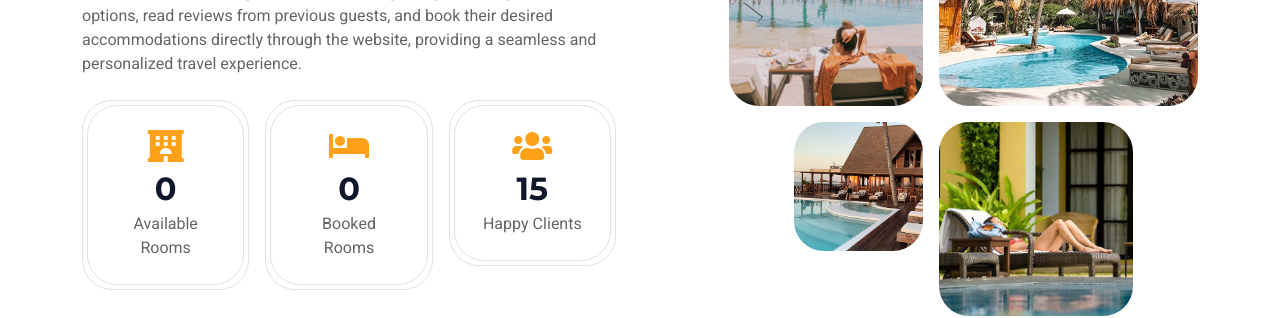
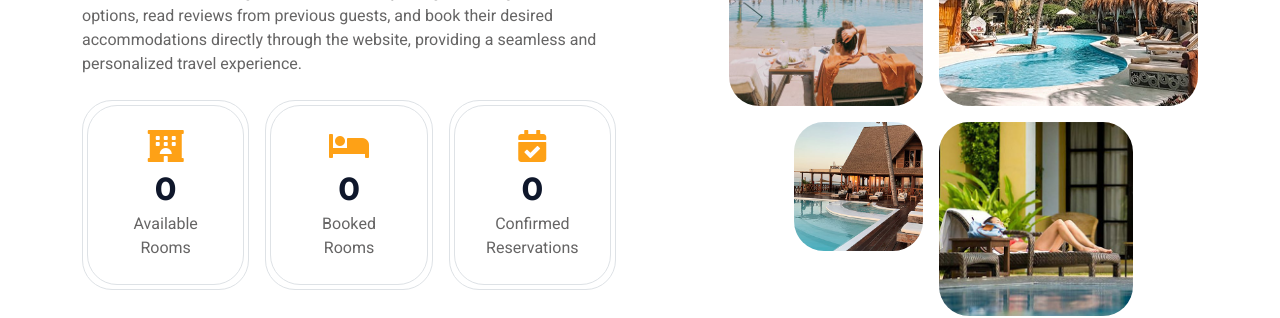
Before and after one commit to ddushev/react-book-project, a React (Vite) app in the folder client/: page /about in a window 1280 px wide. Shown: the part 780-1098 px from the top of the page. Built offline with nearby package versions, Linux system fonts and the light colour scheme; no server answers.

Commit message:
Updated about page to show available and booked rooms and confirmed reservations

```diff
--- a/client/src/components/About/AboutMain/AboutMain.jsx
+++ b/client/src/components/About/AboutMain/AboutMain.jsx
@@ -27,7 +27,7 @@ export const AboutMain = () => {
                                     <div className="border rounded text-center p-4">
                                         <i className="fa fa-hotel fa-2x text-primary mb-2" />
                                         <h2 className="mb-1" data-toggle="counter-up">
-                                            {rooms.filter(room => !room.booked).length}
+                                            {rooms.filter(room => !room.confirmed && !room.bookedBy).length}
                                         </h2>
                                         <p className="mb-0">Available Rooms</p>
                                     </div>
@@ -38,7 +38,7 @@ export const AboutMain = () => {
                                     <div className="border rounded text-center p-4">
                                         <i className="fa fa-bed fa-2x text-primary mb-2" />
                                         <h2 className="mb-1" data-toggle="counter-up">
-                                            {rooms.filter(room => room.booked).length}
+                                            {rooms.filter(room => room.bookedBy && !room.confirmed).length}
                                         </h2>
                                         <p className="mb-0">Booked Rooms</p>
                                     </div>
@@ -47,11 +47,11 @@ export const AboutMain = () => {
                             <div className="col-sm-4 wow fadeIn" data-wow-delay="0.5s">
                                 <div className="border rounded p-1">
                                     <div className="border rounded text-center p-4">
-                                        <i className="fa fa-users fa-2x text-primary mb-2" />
+                                        <i className="fas fa-calendar-check fa-2x text-primary mb-2" />
                                         <h2 className="mb-1" data-toggle="counter-up">
-                                            15
+                                            {rooms.filter(room => room.confirmed).length}
                                         </h2>
-                                        <p className="mb-0">Happy Clients</p>
+                                        <p className="mb-0">Confirmed Reservations</p>
                                     </div>
                                 </div>
                             </div>
```
